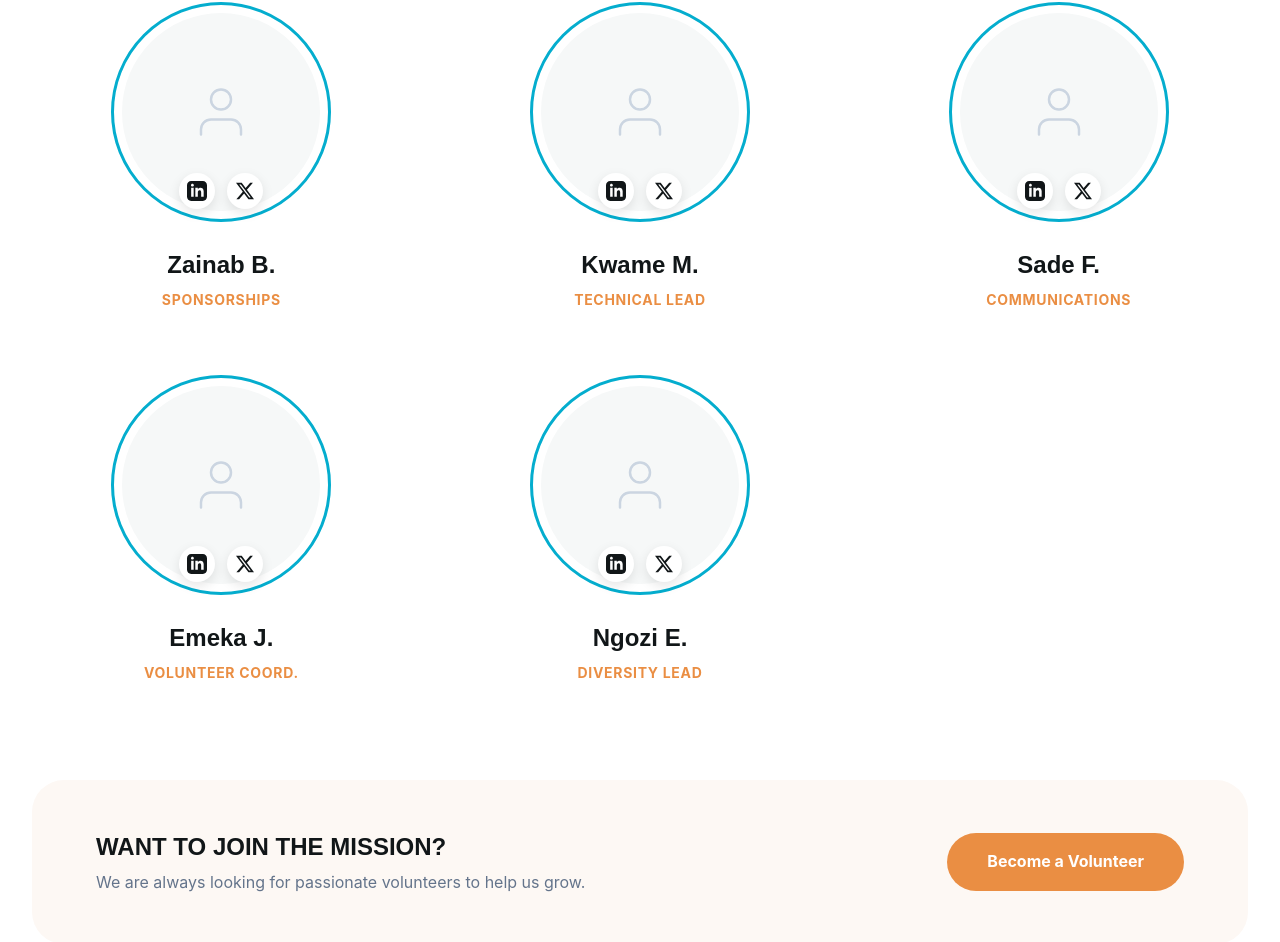
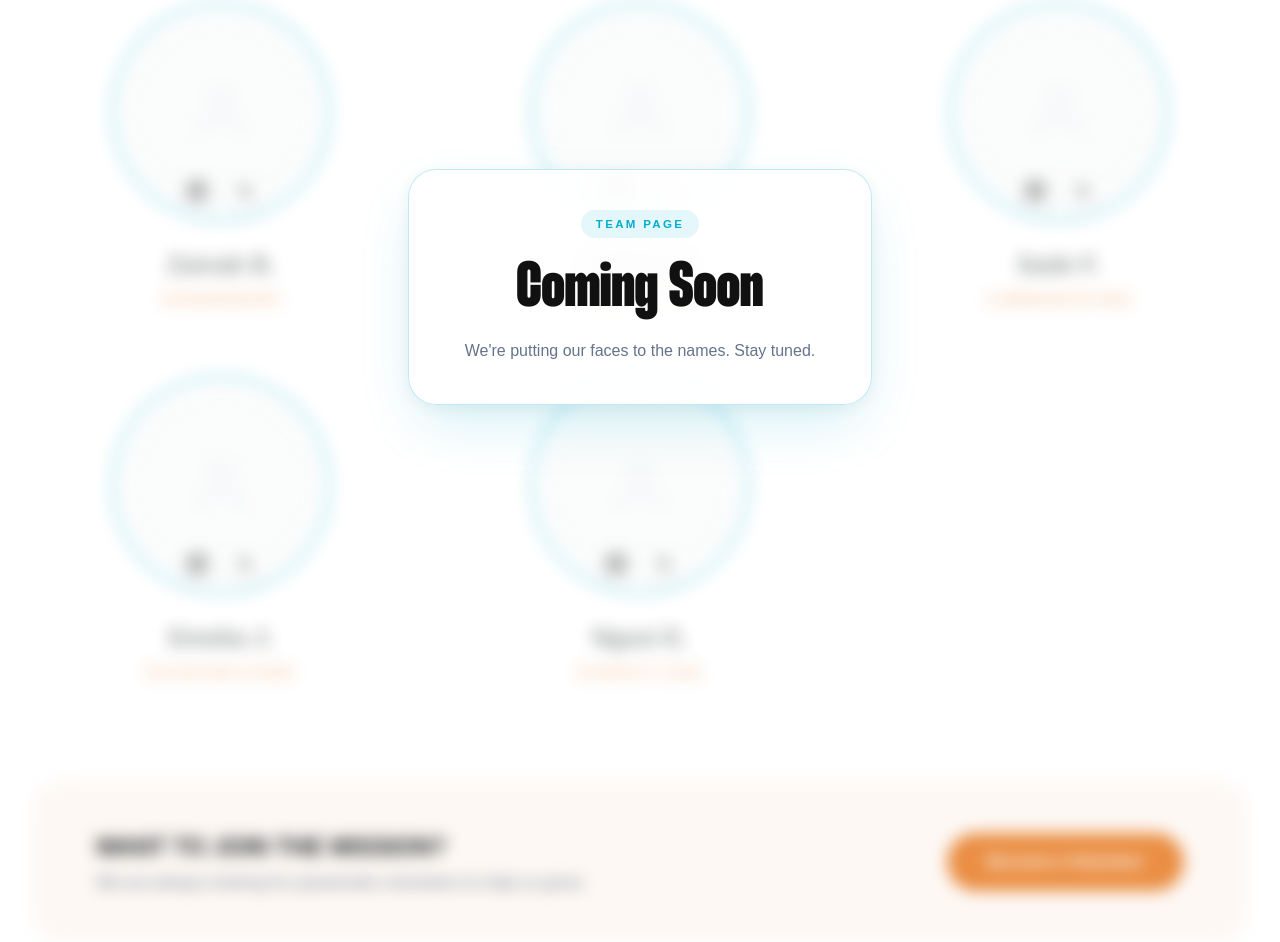
Before and after one commit to Nosa116/PyData-Lagos-WEB, a React (Vite) app: page / in a window 1280 px wide. Shown: the part 4997-5939 px from the top of the page. Built offline with nearby package versions, Linux system fonts and the light colour scheme; no server answers; a web font is replaced by a local one.

Commit message:
feat(team): add blur + Coming Soon overlay to team section

```diff
--- a/src/components/Team.css
+++ b/src/components/Team.css
@@ -40,6 +40,71 @@
     line-height: 1.6;
     color: var(--color-text-light);
     max-width: 700px;
+}
+
+/* Blur wrapper + coming soon overlay */
+.team-blurred-wrapper {
+    position: relative;
+}
+
+.team-blurred-wrapper > .team-grid,
+.team-blurred-wrapper > .team-cta {
+    filter: blur(8px);
+    pointer-events: none;
+    user-select: none;
+    opacity: 0.45;
+}
+
+.team-coming-soon-overlay {
+    position: absolute;
+    inset: 0;
+    display: flex;
+    align-items: center;
+    justify-content: center;
+    z-index: 10;
+}
+
+.coming-soon-badge {
+    background: rgba(255, 255, 255, 0.85);
+    backdrop-filter: blur(16px);
+    -webkit-backdrop-filter: blur(16px);
+    border: 1px solid rgba(4, 173, 206, 0.25);
+    border-radius: 28px;
+    padding: 2.5rem 3.5rem;
+    text-align: center;
+    box-shadow: 0 24px 60px -12px rgba(4, 173, 206, 0.2), 0 4px 20px rgba(0,0,0,0.06);
+    max-width: 480px;
+}
+
+.coming-soon-eyebrow {
+    display: inline-block;
+    font-family: var(--font-navbar);
+    font-size: 0.72rem;
+    font-weight: 700;
+    letter-spacing: 0.2em;
+    color: var(--color-accent);
+    text-transform: uppercase;
+    margin-bottom: 0.75rem;
+    padding: 0.3rem 0.9rem;
+    background: rgba(4, 173, 206, 0.1);
+    border-radius: 999px;
+}
+
+.coming-soon-title {
+    font-family: var(--font-display);
+    font-size: clamp(2.5rem, 6vw, 4rem);
+    font-weight: 400;
+    color: #111;
+    line-height: 1;
+    margin: 0.5rem 0 1rem;
+}
+
+.coming-soon-subtitle {
+    font-family: var(--font-navbar);
+    font-size: 1rem;
+    color: var(--color-text-light);
+    line-height: 1.6;
+    margin: 0;
 }
 
 /* Team Grid */
--- a/src/components/Team.jsx
+++ b/src/components/Team.jsx
@@ -66,6 +66,7 @@ const Team = () => {
                     </p>
                 </div>
 
+                <div className="team-blurred-wrapper">
                     <div className="team-grid">
                         {organizers.map((member, index) => (
                             <div key={index} className="team-member-card fade-in-up" style={{ animationDelay: `${0.1 * (index + 1)}s` }}>
@@ -106,6 +107,15 @@ const Team = () => {
                             Become a Volunteer
                         </a>
                     </div>
+
+                    <div className="team-coming-soon-overlay">
+                        <div className="coming-soon-badge">
+                            <span className="coming-soon-eyebrow">TEAM PAGE</span>
+                            <h3 className="coming-soon-title">Coming Soon</h3>
+                            <p className="coming-soon-subtitle">We&apos;re putting our faces to the names. Stay tuned.</p>
+                        </div>
+                    </div>
+                </div>
             </div>
         </section>
     )
```
Lines whose indentation alone changed are shown as unchanged.
